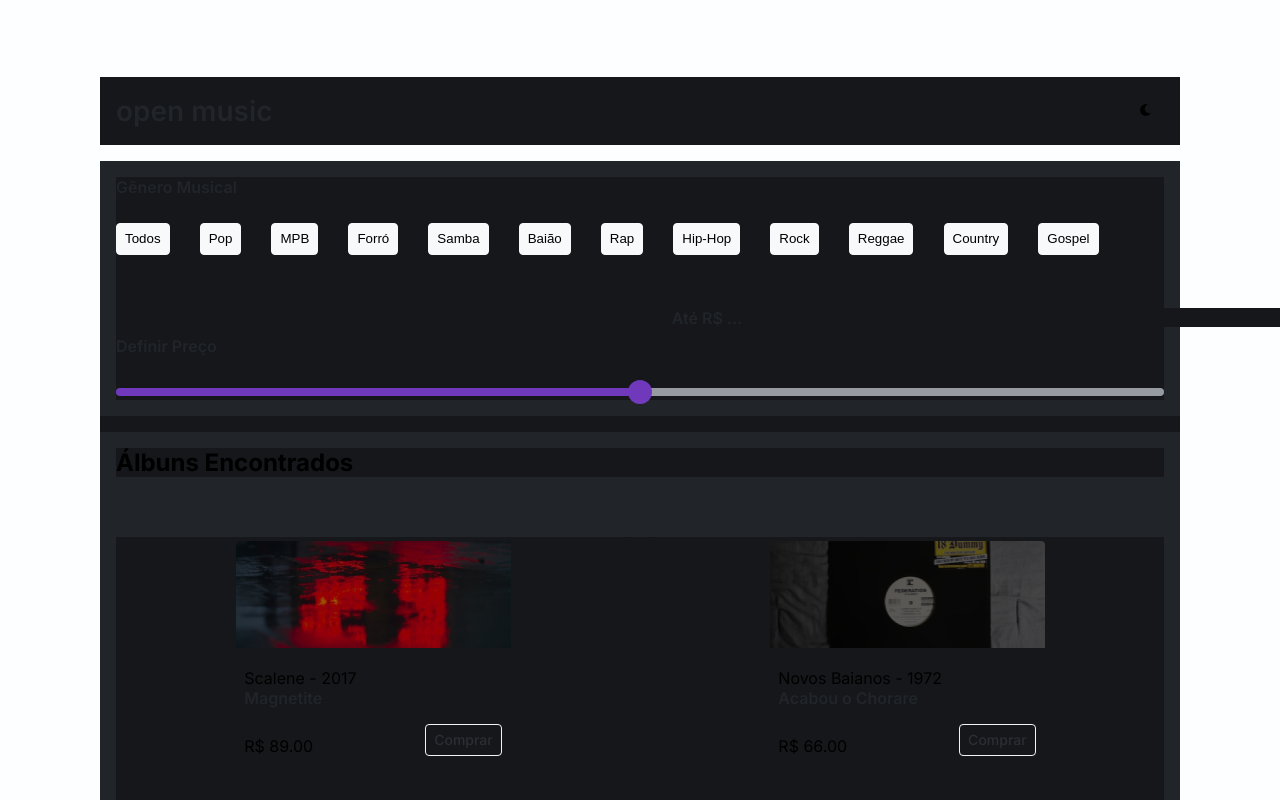
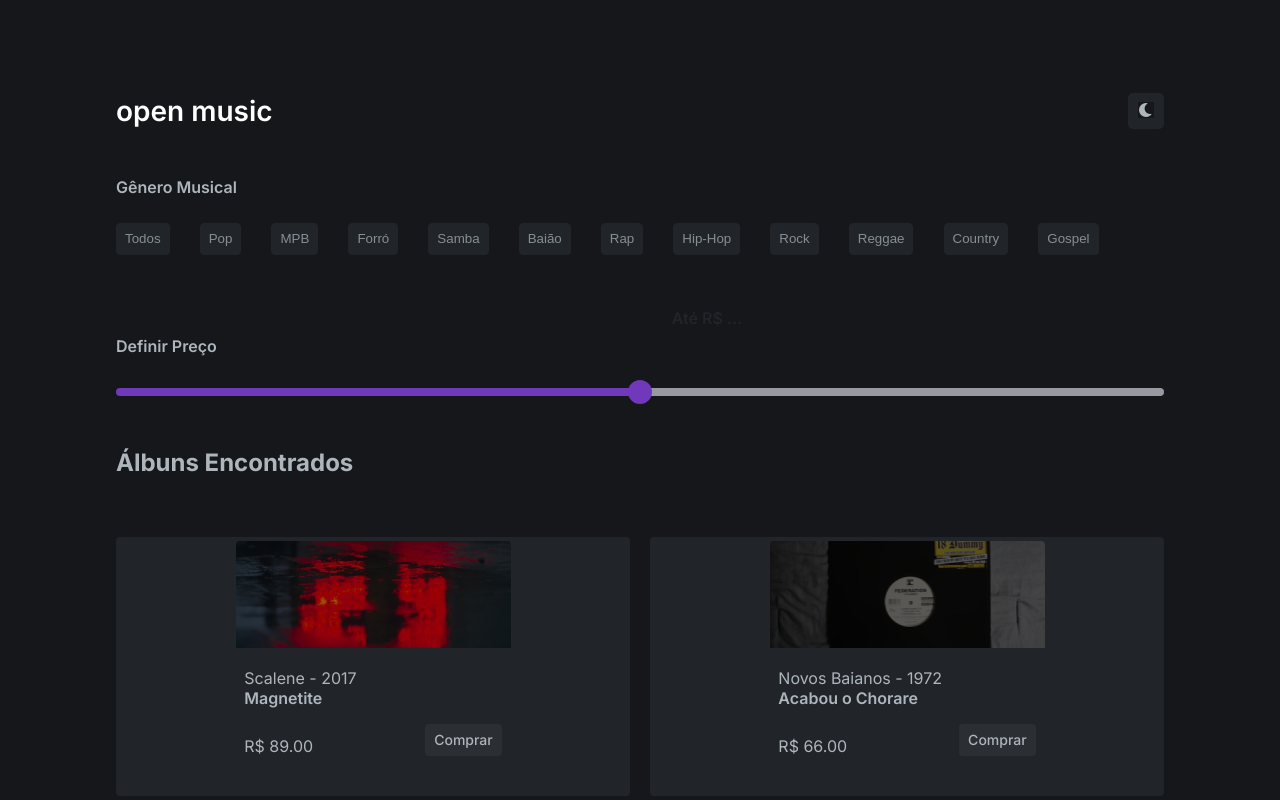
Before and after one commit to Kenzie-Academy-Brasil-Developers/open-music-base-bugmarcus, a plain HTML site: page index.html in a window 1280 px wide. Both pictures are taken after a click on the button 1146 px from the left and 110 px from the top of the page. Shown: the top 800 px of the page. Drawn offline with Linux system fonts and the light colour scheme.

Commit message:
dark-mode updated

```diff
--- a/src/styles/index.css
+++ b/src/styles/index.css
@@ -293,18 +293,26 @@ ul {
 
 /* Estilos gerais */
 
+.dark-mode {
+  background-color: var(--color-grey-0);
+}
 .dark-mode * {
+  color: var(--color-grey-4);
   /* Estilos para modo escuro do header */
   background-color: var(--color-grey-0);
 }
 
+.dark-mode .logo {
+  color: var(--color-white-fixed);
+}
+
 .dark-mode body {
-  /* Estilos para modo escuro do header */
   background-color: var(--color-grey-0);
 }
 
-.dark-mode .moon {
-  color: var(--grey-2, #2b2f33);
+.dark-mode .dark-mode-selector {
+  background-color: var(--color-grey-1);
+  color: var(--color-grey-3);
   font-family: Font Awesome 5 Free;
   font-size: 1rem;
   font-style: normal;
@@ -314,12 +322,51 @@ ul {
 
 .dark-mode .filter {
   /* Estilos para modo escuro do filtro */
+  background-color: var(--color-grey-0);
+}
+.dark-mode .card__album-band,
+.dark-mode .card__album,
+.dark-mode .card__album span,
+.dark-mode .card__album-title,
+.dark-mode .card__album-price,
+.dark-mode .card__album-info {
   background-color: var(--color-grey-1);
 }
 
-.dark-mode .card {
-  /* Estilos para modo escuro dos cards */
-  background-color: var(--color-grey-1);
+.dark-mode .filter button {
+  display: flex;
+  height: 2rem;
+  padding: 0rem 0.5rem;
+  justify-content: center;
+  align-items: center;
+  gap: 0.625rem;
+  border-radius: 0.25rem;
+  border: 1px solid var(--color-grey-1);
+  background: var(--color-grey-1);
+  color: var(--color-grey-3);
+  padding-left: 0.5;
+  padding-right: 0.5;
 }
-
-/* ... outros estilos para modo escuro ... */
+.dark-mode .filter button:hover,
+.dark-mode .filter button:focus {
+  border-radius: 0.25rem;
+  background: var(--color-grey-2);
+  color: var(--color-white-fixed);
+  border-color: var(--color-white-fixed);
+}
+.dark-mode .card__album-button {
+  background-color: var(--color-grey-2);
+  border-color: transparent;
+}
+.dark-mode .filter__range-thumb {
+  width: 2rem;
+  height: 2rem;
+  position: relative; /* Necessário para posicionar os pseudo-elementos */
+  cursor: pointer; /* Muda o cursor ao passar por cima */
+  background-image: linear-gradient(
+    to right,
+    var(--color-brand-1),
+    var(--color-brand-1) var(--color-grey-1)
+  );
+  background-size: 100% 100%; /* Certifique-se de que o gradiente cubra todo o espaço */
+}
```
